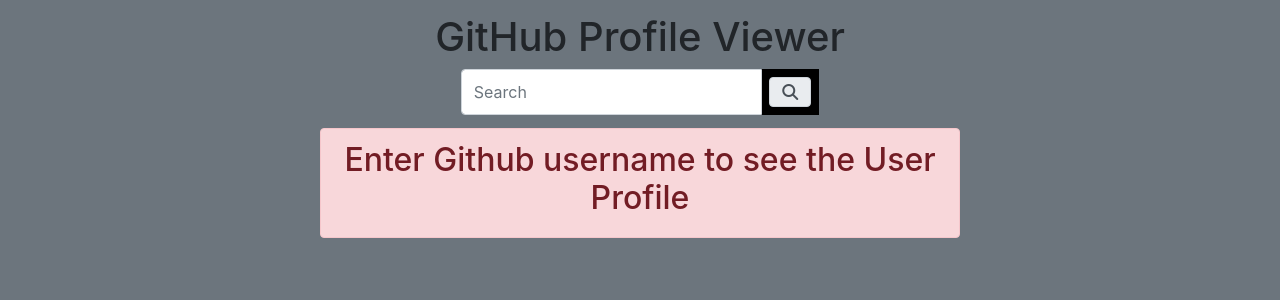
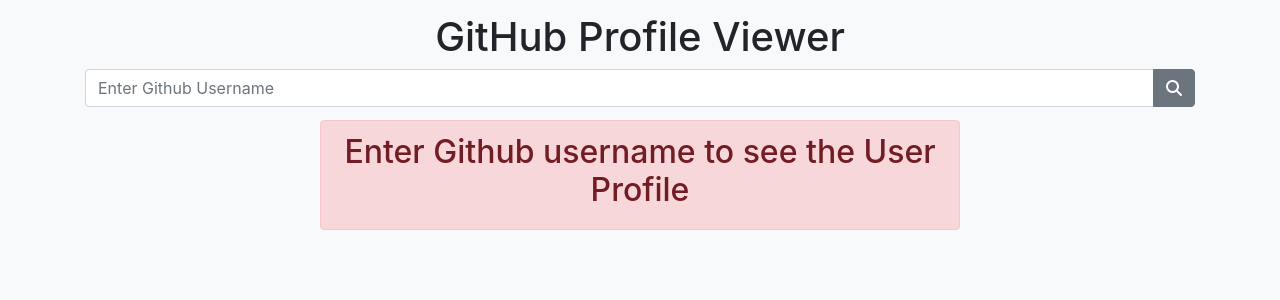
Before and after one commit to subhamyadav580/Github_profile_viewer, a Django app: page / in a window 1280 px wide. Shown: the top 300 px of the page. Run offline with Django 3.2, Linux system fonts and the light colour scheme; some libraries are stand-ins or nearby versions.

Commit message:
Changing the background color and layout of tags

```diff
--- a/gitprofile/githubdata/templates/index.html
+++ b/gitprofile/githubdata/templates/index.html
@@ -23,22 +23,22 @@
     <link rel='stylesheet' type='text/css' media='screen' href="{%static 'css/main.css' %}">
     <script src='main.js'></script>
 
-<body class="bg-secondary">
+<body class="bg-light">
 
-    <header style="text-align:center;margin-top: 1%; margin-bottom: 1%;">
+    <div class="container" style="text-align:center;margin-top: 1%; margin-bottom: 1%;">
         <h1>GitHub Profile Viewer</h1>
         <form action="{% url 'home' %}" method="POST">
             {% csrf_token %}
-            <div class="input-group md-form form-sm form-2 pl-0" style="width: 28%; margin-left: 36%;">
-                <input class="form-control my-0 py-1 amber-border" type="text" placeholder="Search" aria-label="Search"
-                    name="username" required>
+            <div class="input-group">
+                <input type="text" class="form-control" placeholder="Enter Github Username" name="username" required>
                 <div class="input-group-append">
-                    <button><span class="input-group-text amber lighten-3" id="basic-text1"><i
-                                class="fas fa-search text-grey" aria-hidden="true"></i></span></button>
+                    <button class="btn btn-secondary" type="submit" title="search">
+                        <i class="fa fa-search"></i>
+                    </button>
                 </div>
             </div>
         </form>
-    </header>
+    </div>
 
     {% if data.message %}
 
@@ -46,7 +46,7 @@
         <h2>The given Username is not matched</h2>
     </div>
       {% elif data%}
-      <div class="card" id="card">
+      <div class="card shadow-lg p-3 mb-5 bg-white rounded" id="card">
         <img src="{{data.avatar_url}}" alt="user" style="width:100%">
         <div style="background-color: hsl(42, 77%, 77%);">
             <h1>{{data.name}}</h1>
```
